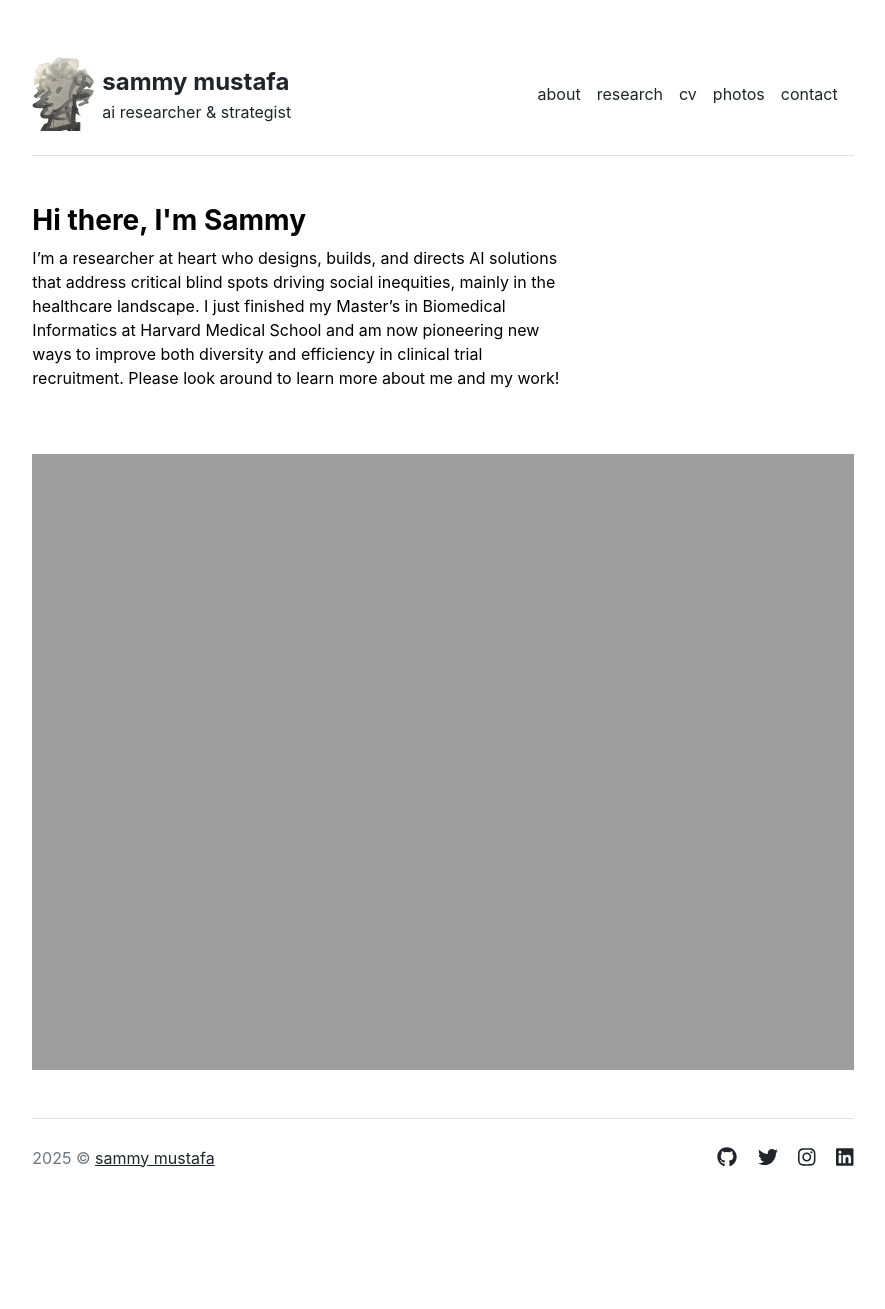
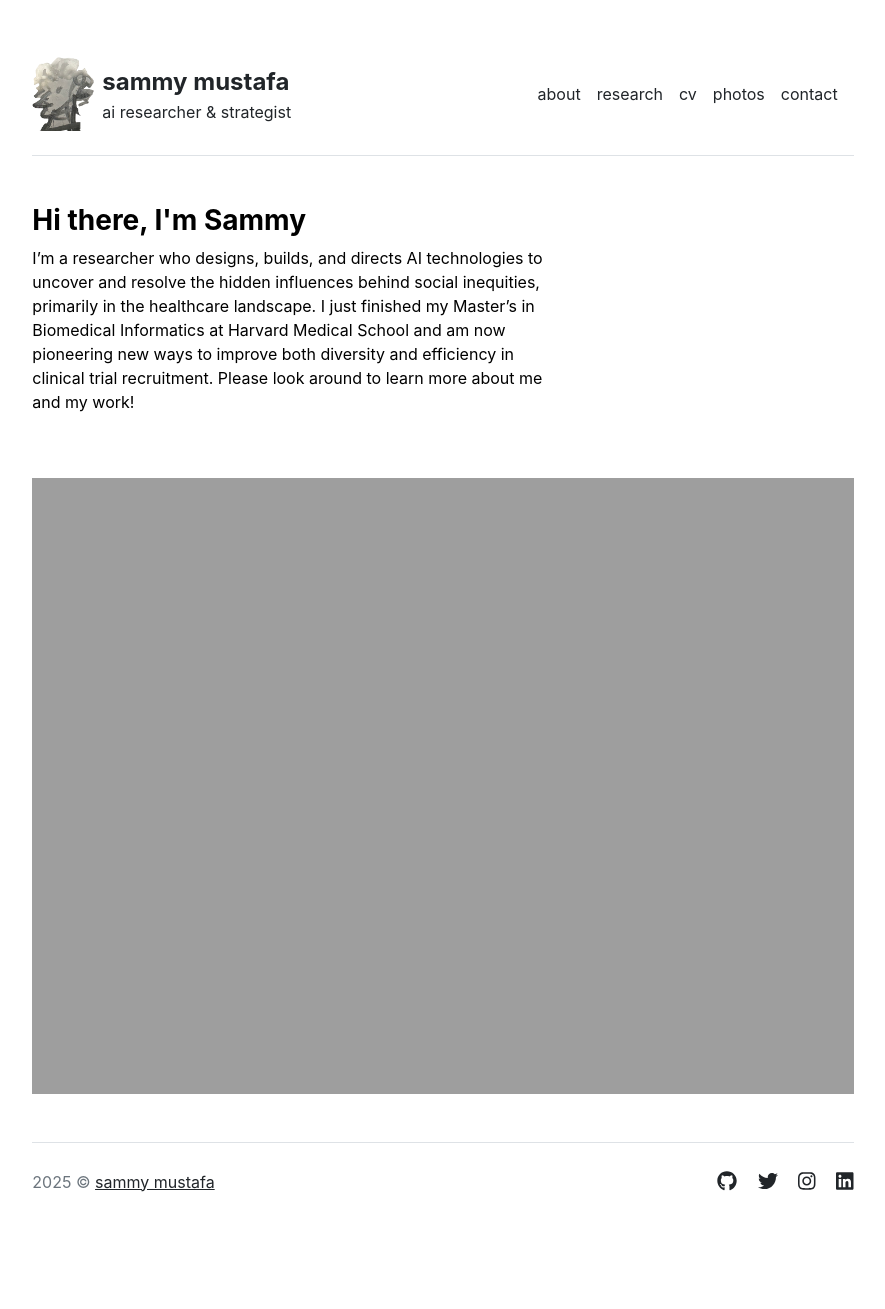
Before and after one commit to sammymustafa/personal-website, a Jekyll site: the page built from index.md, in a window 1280 px wide. Shown: the whole page, without its empty margins (197-1082 px from the left). Built offline with Jekyll 4.4.1, drawn with Linux system fonts in a browser that asks for light colours; before the commit the page ends 1285 px from its top, so only the background shows below that.

Commit message:
improved intro

```diff
--- a/index.md
+++ b/index.md
@@ -3,4 +3,4 @@ layout: home
 title: "Home"
 ---
 
-I’m a researcher at heart who designs, builds, and directs AI solutions that address critical blind spots driving social inequities, mainly in the healthcare landscape. I just finished my Master’s in Biomedical Informatics at Harvard Medical School and am now pioneering new ways to improve both diversity and efficiency in clinical trial recruitment. Please look around to learn more about me and my work!
+I’m a researcher who designs, builds, and directs AI technologies to uncover and resolve the hidden influences behind social inequities, primarily in the healthcare landscape. I just finished my Master’s in Biomedical Informatics at Harvard Medical School and am now pioneering new ways to improve both diversity and efficiency in clinical trial recruitment. Please look around to learn more about me and my work!
```
Also changed, not shown: 1 other file.
